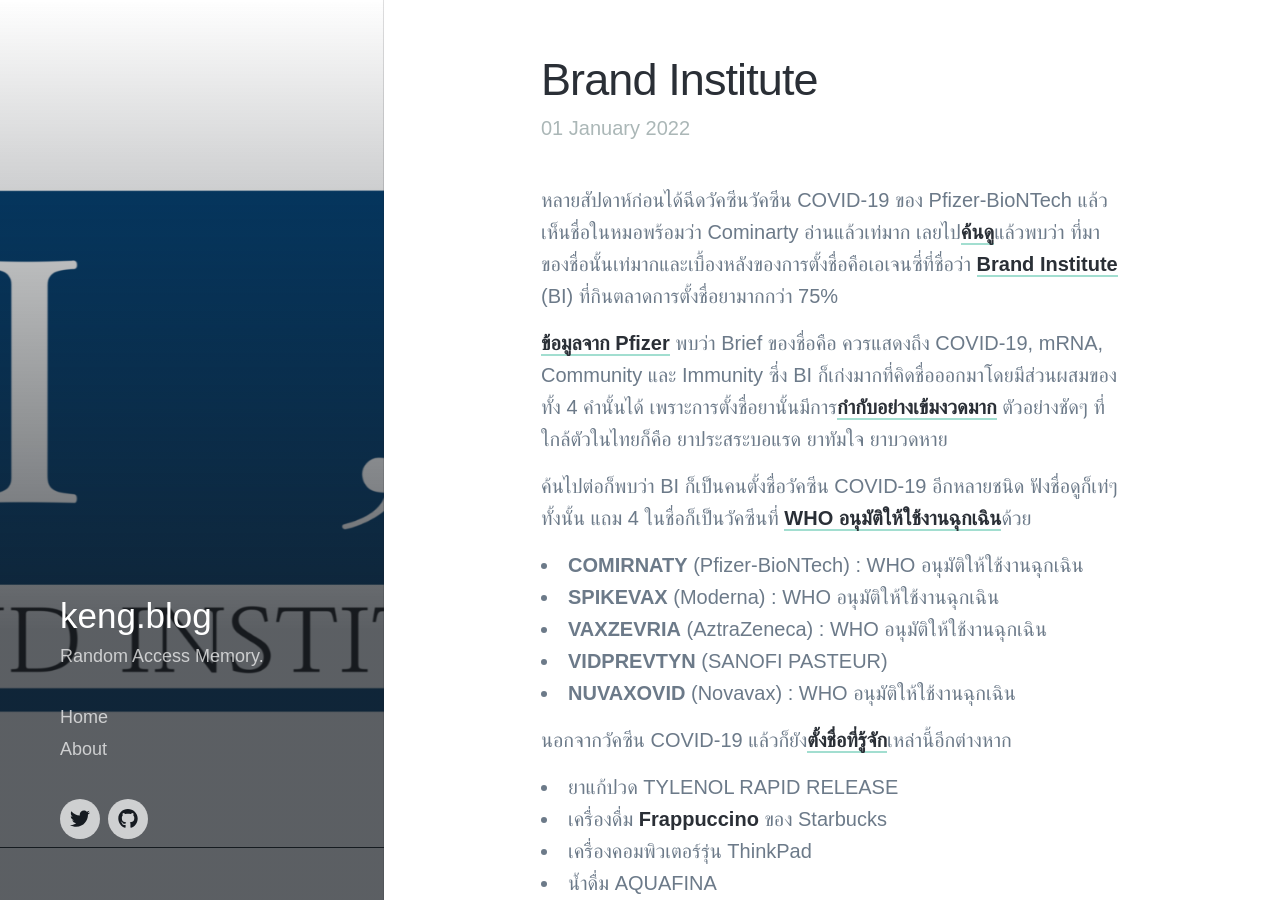
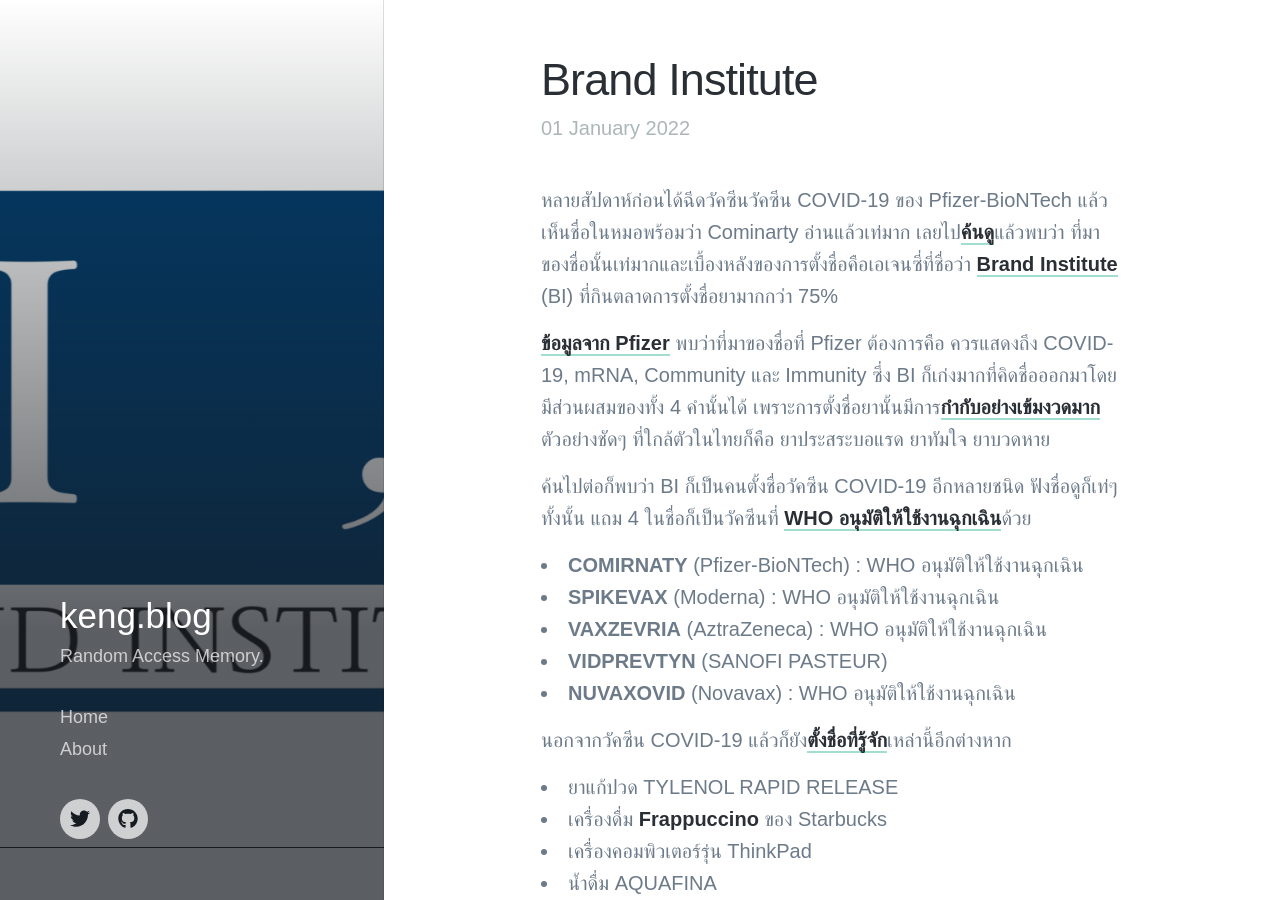
Before and after one commit to kengggg/kengggg.github.io, a Jekyll site: the page built from _posts/2022-01-01-brand-institute.md, in a window 1280 px wide and 900 px high. Built offline with Jekyll 4.4.1, drawn with Linux system fonts in a browser that asks for light colours; nearby versions of some CDN libraries; some web fonts are replaced.

Commit message:
fix typo

```diff
--- a/_posts/2022-01-01-brand-institute.md
+++ b/_posts/2022-01-01-brand-institute.md
@@ -8,7 +8,7 @@
 
 หลายสัปดาห์ก่อนได้ฉีดวัคซีนวัคซีน COVID-19 ของ Pfizer-BioNTech แล้วเห็นชื่อในหมอพร้อมว่า Cominarty อ่านแล้วเท่มาก เลยไป[ค้นดู][1]แล้วพบว่า ที่มาของชื่อนั้นเท่มากและเบื้องหลังของการตั้งชื่อคือเอเจนซี่ที่ชื่อว่า [Brand Institute][2] (BI) ที่กินตลาดการตั้งชื่อยามากกว่า 75%
 
-[ข้อมูลจาก Pfizer][3] พบว่า Brief ของชื่อคือ ควรแสดงถึง COVID-19, mRNA, Community และ Immunity ซึ่ง BI ก็เก่งมากที่คิดชื่อออกมาโดยมีส่วนผสมของทั้ง 4 คำนั้นได้ เพราะการตั้งชื่อยานั้นมีการ[กำกับอย่างเข้มงวดมาก][5] ตัวอย่างชัดๆ ที่ใกล้ตัวในไทยก็คือ ยาประสระบอแรด ยาทัมใจ ยาบวดหาย
+[ข้อมูลจาก Pfizer][3] พบว่าที่มาของชื่อที่ Pfizer ต้องการคือ ควรแสดงถึง COVID-19, mRNA, Community และ Immunity ซึ่ง BI ก็เก่งมากที่คิดชื่อออกมาโดยมีส่วนผสมของทั้ง 4 คำนั้นได้ เพราะการตั้งชื่อยานั้นมีการ[กำกับอย่างเข้มงวดมาก][5] ตัวอย่างชัดๆ ที่ใกล้ตัวในไทยก็คือ ยาประสระบอแรด ยาทัมใจ ยาบวดหาย
 
 ค้นไปต่อก็พบว่า BI ก็เป็นคนตั้งชื่อวัคซีน COVID-19 อีกหลายชนิด ฟังชื่อดูก็เท่ๆ ทั้งนั้น แถม 4 ในชื่อก็เป็นวัคซีนที่ [WHO อนุมัติให้ใช้งานฉุกเฉิน][4]ด้วย
 
```
